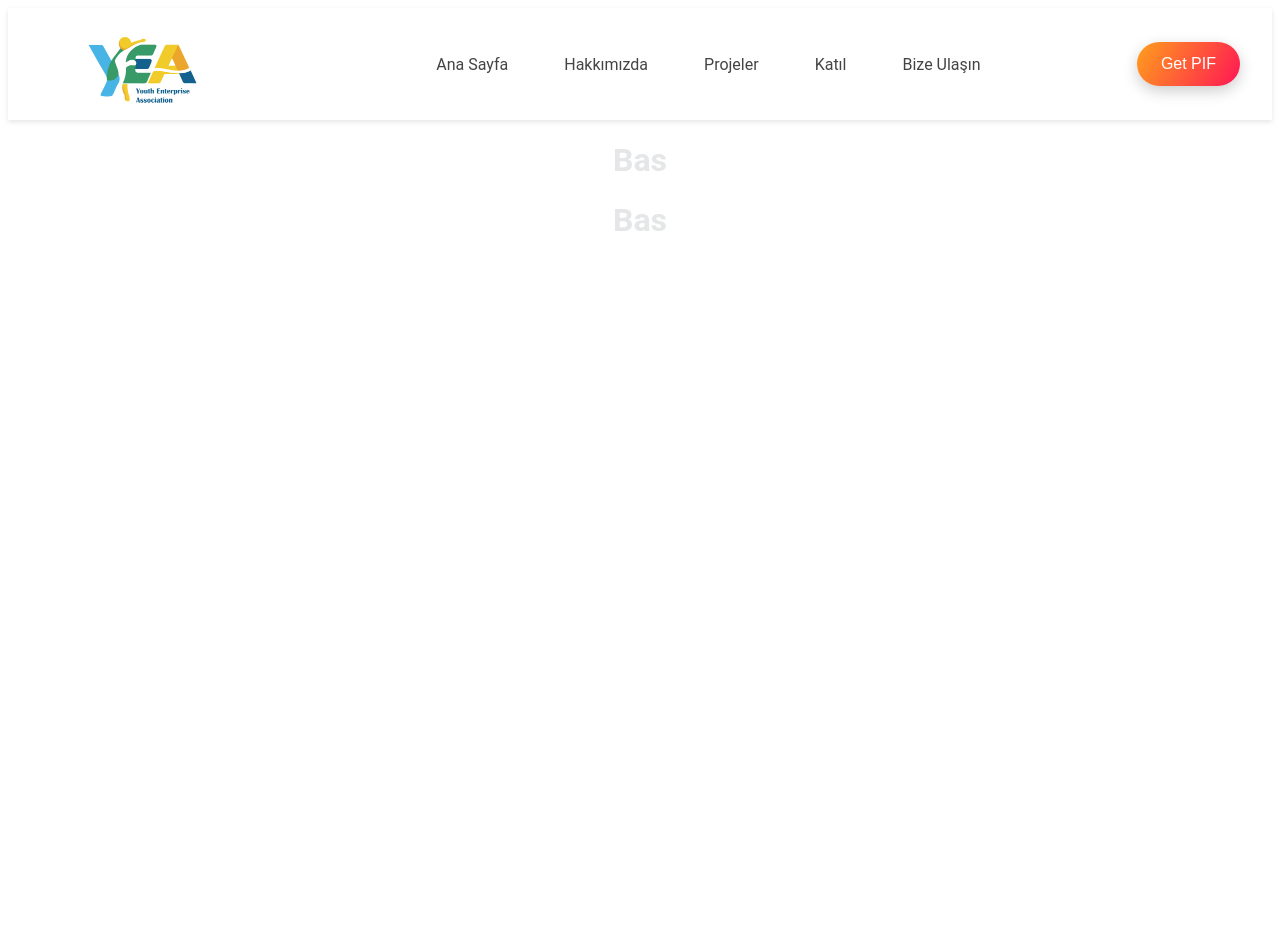
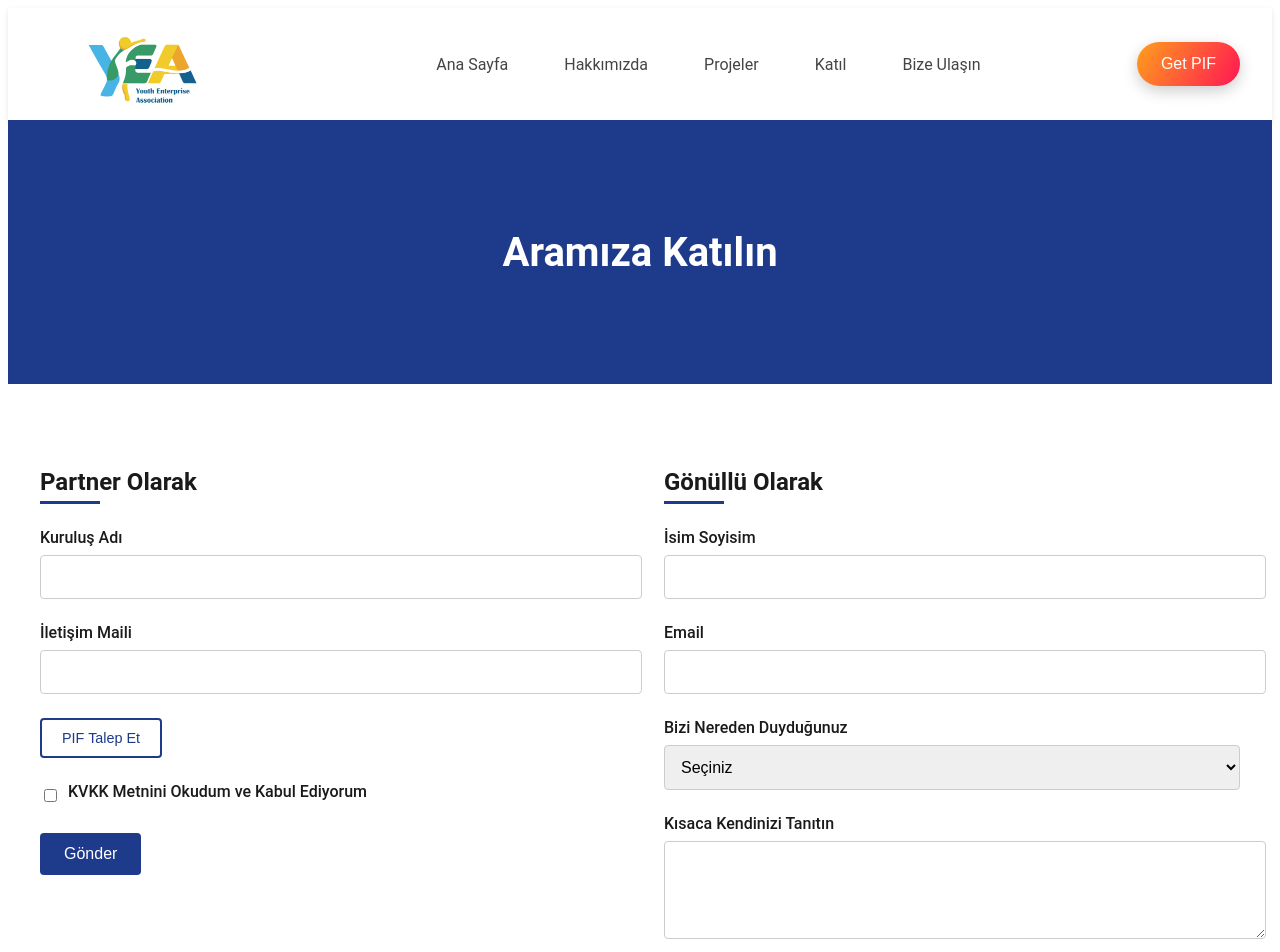
Before and after one commit to NusretTinel/GGD-WEBSITE, a Vue app in the folder ggd/: page /contact in a window 1280 px wide. Shown: the top 952 px of the page. Before the commit the page ends 800 px from the top, so only its background shows below. Built offline with nearby package versions, Linux system fonts and the light colour scheme.

Commit message:
Join Us Page
Aramıza katılın sayfası yapıldı, mail fonksiyonalitesi eksik

```diff
--- a/ggd/src/components/PageContent/ContactUs/ContactContent.vue
+++ b/ggd/src/components/PageContent/ContactUs/ContactContent.vue
@@ -1,15 +1,248 @@
+<template>
+  <div class="banner">
+    <h1>Aramıza Katılın</h1>
+  </div>
 
-<template>
-  <div class="">
-    <h1>Bas</h1>
+  <div class="contact-content">
+    <div class="form-row">
+      <!-- Left Column Form -->
+      <div class="form-column">
+        <h2>Partner Olarak</h2>
+        <form @submit.prevent="submitPartnerForm">
+          <div class="form-group">
+            <label for="name">Kuruluş Adı</label>
+            <input type="text" id="name" v-model="partnerForm.name" required>
+          </div>
+
+          <div class="form-group">
+            <label for="email">İletişim Maili</label>
+            <input type="email" id="email" v-model="partnerForm.email" required>
+          </div>
+
+          <div class="form-group">
+            <button type="button" class="secondary-button">
+              PIF Talep Et
+            </button>
+          </div>
+
+          <div class="checkbox-group">
+            <input type="checkbox" id="newsletter" v-model="partnerForm.kvkk">
+            <label for="newsletter">KVKK Metnini Okudum ve Kabul Ediyorum</label>
+          </div>
+
+          <button type="submit">Gönder</button>
+        </form>
+      </div>
+
+      <!-- Right Column Form -->
+      <div class="form-column">
+        <h2>Gönüllü Olarak</h2>
+        <form @submit.prevent="submitVolunteerForm">
+          <div class="form-group">
+            <label for="companyName">İsim Soyisim</label>
+            <input type="text" id="companyName" v-model="volunteerForm.companyName" required>
+          </div>
+
+          <div class="form-group">
+            <label for="businessEmail">Email</label>
+            <input type="email" id="businessEmail" v-model="volunteerForm.email" required>
+          </div>
+
+          <div class="form-group">
+            <label for="referance">Bizi Nereden Duyduğunuz</label>
+            <select id="referance" v-model="volunteerForm.referance">
+              <option value="">Seçiniz</option>
+              <option value="google">Google Araması</option>
+              <option value="social">Sosyal Medya</option>
+              <option value="referance">Tanıdık</option>
+            </select>
+          </div>
+
+          <div class="form-group">
+            <label for="aboutYou">Kısaca Kendinizi Tanıtın</label>
+            <textarea id="aboutYou" v-model="volunteerForm.aboutYou" rows="4"></textarea>
+          </div>
+
+          <div class="checkbox-group">
+            <input type="checkbox" id="terms" v-model="volunteerForm.terms" required>
+            <label for="terms">KVKK Metnini Okudum ve Kabul Ediyorum</label>
+          </div>
+
+          <button type="submit">Gönder</button>
+        </form>
+      </div>
+    </div>
   </div>
 </template>
-<script >
+
+<script>
 export default {
   name: 'ContactContent',
+  data() {
+    return {
+      partnerForm: {
+        name: '',
+        email: '',
+        kvkk: false
+      },
+      volunteerForm: {
+        companyName: '',
+        email: '',
+        referance: '',
+        aboutYou: '',
+        terms: false
+      }
+    }
+  },
+  methods: {
+    submitPartnerForm() {
+      console.log('General Form Submitted:', this.partnerForm)
+      // Add your form submission logic here
+    },
+    submitVolunteerForm() {
+      console.log('Business Form Submitted:', this.volunteerForm)
+      // Add your form submission logic here
+    }
+  }
 }
 </script>
 
-<style >
+<style scoped>
+.banner {
+  width: 100%;
+  height: 33vh;
+  background-color: #1e3a8a;
+  display: flex;
+  align-items: center;
+  justify-content: center;
+  margin-bottom: 2rem;
+}
 
+.banner h1 {
+  color: white;
+  font-size: 2.5rem;
+  font-weight: bold;
+}
+
+.contact-content {
+  max-width: 1200px;
+  margin: 0 auto;
+  padding: 2rem;
+  text-align: justify;
+}
+
+.form-row {
+  display: flex;
+  gap: 3rem;
+}
+
+.form-column {
+  flex: 1;
+}
+
+.form-group {
+  margin-bottom: 1.5rem;
+}
+
+.secondary-button {
+  background-color: white;
+  color: #1e3a8a;
+  border: 2px solid #1e3a8a;
+  padding: 10px 20px;
+  border-radius: 4px;
+  cursor: pointer;
+  font-size: 0.9rem;
+  transition: all 0.3s ease;
+}
+
+.secondary-button:hover {
+  background-color: #f0f5ff;
+  border-color: #2d4ba0;
+  color: #2d4ba0;
+}
+
+label {
+  display: block;
+  margin-bottom: 0.5rem;
+  color: #1a1a1a;
+  font-weight: 500;
+}
+
+input[type="text"],
+input[type="email"],
+select,
+textarea {
+  width: 100%;
+  padding: 0.75rem;
+  border: 1px solid #ccc;
+  border-radius: 4px;
+  font-size: 1rem;
+}
+
+textarea {
+  resize: vertical;
+}
+
+.checkbox-group {
+  display: flex;
+  align-items: center;
+  gap: 0.5rem;
+  margin-bottom: 1.5rem;
+}
+
+.checkbox-group input[type="checkbox"] {
+  width: auto;
+}
+
+button {
+  background-color: #1e3a8a;
+  color: white;
+  padding: 12px 24px;
+  border: none;
+  border-radius: 4px;
+  cursor: pointer;
+  font-size: 1rem;
+  transition: background-color 0.3s ease;
+}
+
+button:hover {
+  background-color: #2d4ba0;
+}
+
+h2 {
+  color: #1a1a1a;
+  margin-bottom: 1.5rem;
+  position: relative;
+  padding-bottom: 0.5rem;
+}
+
+h2::after {
+  content: '';
+  position: absolute;
+  left: 0;
+  bottom: 0;
+  width: 60px;
+  height: 3px;
+  background-color: #1e3a8a;
+}
+
+/* Responsive Design */
+@media (max-width: 768px) {
+  .banner {
+    height: 25vh;
+  }
+
+  .banner h1 {
+    font-size: 2rem;
+  }
+
+  .form-row {
+    flex-direction: column;
+    gap: 2rem;
+  }
+
+  .contact-content {
+    padding: 1rem;
+  }
+}
 </style>
```
